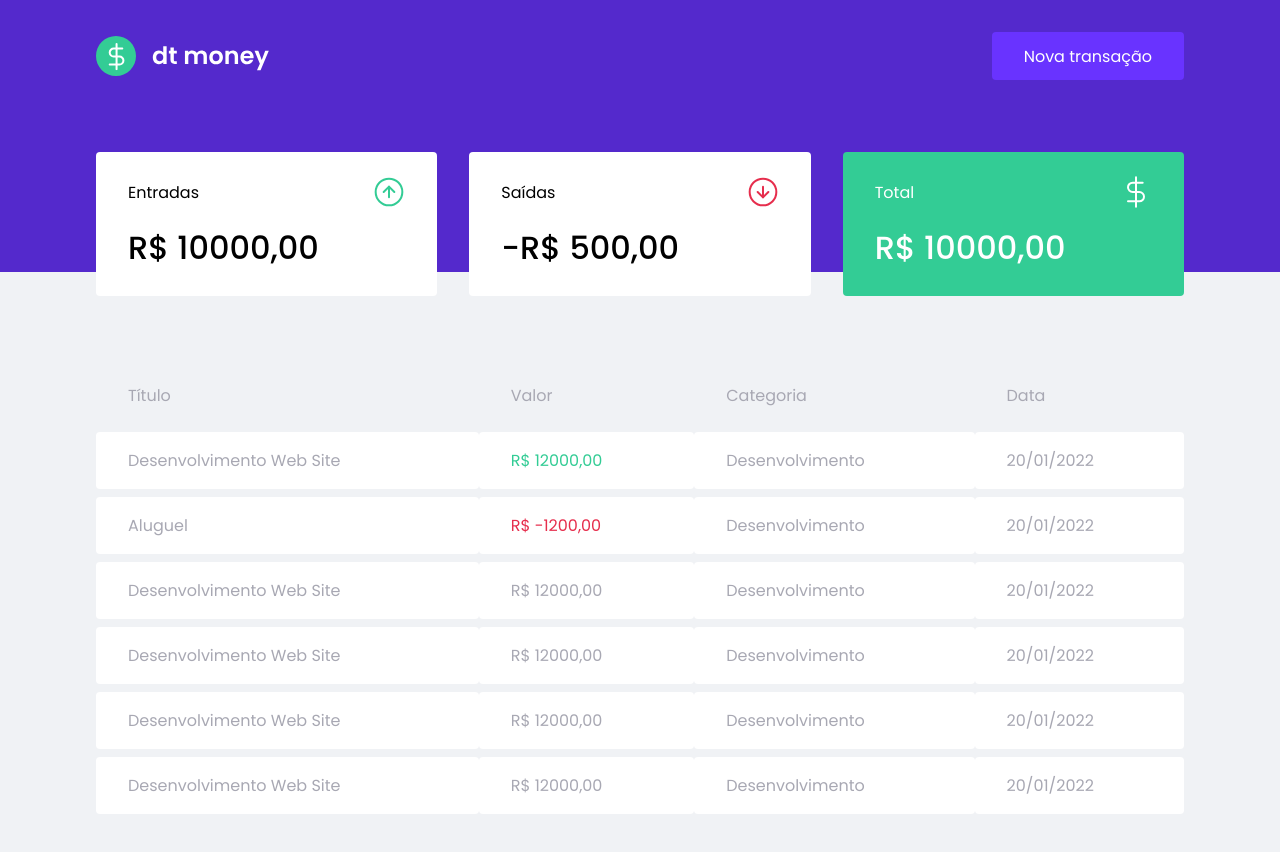
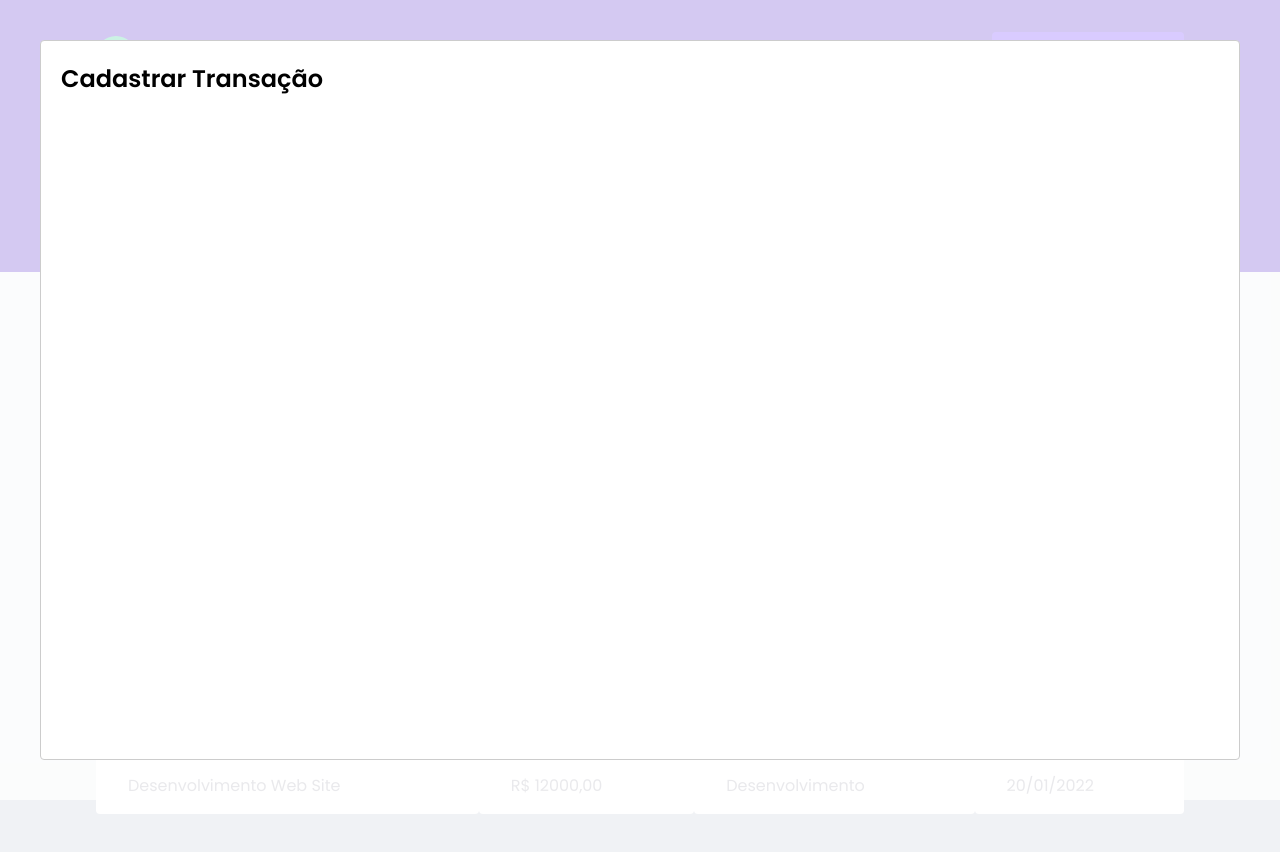
Before and after one commit to danielarrais/ignite-react-project-dtmoney, a React (Create React App) app: page / in a window 1280 px wide. Both pictures are taken after a click on the button "Nova transação". Shown: the top 852 px of the page. Built offline with nearby package versions, Linux system fonts and the light colour scheme; no server answers; the HTML template or start-up script is replaced by a standard one; what miragejs would draw is missing.

Commit message:
Created NewTransactionModal

```diff
--- a/package.json
+++ b/package.json
@@ -4,6 +4,7 @@
   "private": true,
   "dependencies": {
     "@types/axios": "^0.14.0",
+    "@types/react-modal": "^3.13.1",
     "axios": "^0.25.0",
     "miragejs": "^0.1.43",
     "react": "^17.0.2",
--- a/src/components/Header/index.tsx
+++ b/src/components/Header/index.tsx
@@ -1,14 +1,24 @@
+import { useState } from 'react';
+import Modal from 'react-modal';
 import LogoImg from '../../assets/logo.svg'
+import { NewTransactionModal } from '../NewTransactionModal';
 import { Container, Content } from './styles'
 
 export function Header() {
+
   return (
     <Container>
       <Content>
         <img src={LogoImg} alt="dt money" />
-        <button>
-          Nova transação
-        </button>
+
+        <NewTransactionModal
+          openModalElement={
+            <button>
+              Nova transação
+            </button>
+          }
+        />
+
       </Content>
     </Container>
   )
--- /dev/null
+++ b/src/components/NewTransactionModal/index.tsx
@@ -0,0 +1,32 @@
+import React, { useState } from "react";
+import Modal from "react-modal";
+
+interface NewTransactionModalProps {
+  openModalElement: any;
+}
+
+export function NewTransactionModal({ openModalElement }: NewTransactionModalProps) {
+  const [isModalOpen, setIsModalOpen] = useState(false);
+
+  const handleOpenModal = () => {
+    setIsModalOpen(true)
+  }
+  const handleCloseModal = () => {
+    setIsModalOpen(false)
+  }
+
+  return (
+    <>
+      <span onClick={handleOpenModal}>
+        {openModalElement}
+      </span>
+
+      <Modal
+        isOpen={isModalOpen}
+        onRequestClose={handleCloseModal}
+      >
+        <h2>Cadastrar Transação</h2>
+      </Modal>
+    </>
+  )
+}
```
Also changed, not shown: 1 other file (tests, documents, lock files or other folders).
